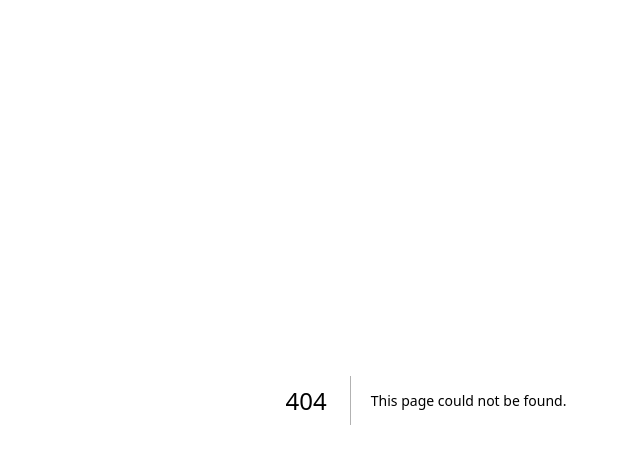
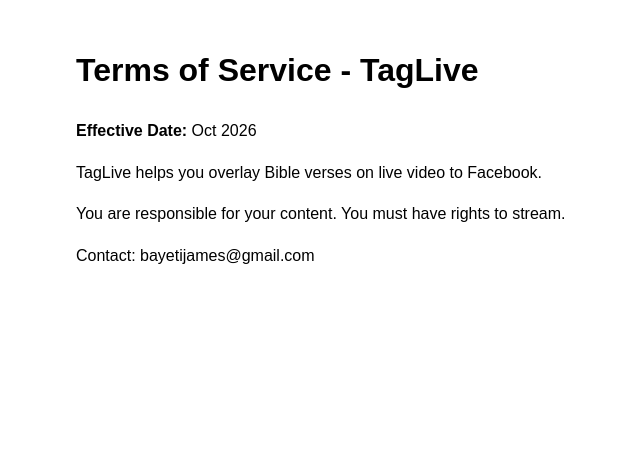
Before and after one commit to lokojagrocerymall/TagLive, a Next.js app: page /terms in a window 1280 px wide. Before the commit this address had no page. Shown: the top 464 px of the page, without its empty margins (214-854 px from the left). Built offline with nearby package versions, Linux system fonts and the light colour scheme.

Commit message:
Create page.tsx

```diff
--- /dev/null
+++ b/app/terms/page.tsx
@@ -0,0 +1,11 @@
+export default function Terms(){
+ return (
+   <div style={{padding:"24px", fontFamily:"sans-serif", lineHeight:1.6, maxWidth:"700px", margin:"auto"}}>
+     <h1>Terms of Service - TagLive</h1>
+     <p><b>Effective Date:</b> Oct 2026</p>
+     <p>TagLive helps you overlay Bible verses on live video to Facebook.</p>
+     <p>You are responsible for your content. You must have rights to stream.</p>
+     <p>Contact: bayetijames@gmail.com</p>
+   </div>
+ )
+}
```
